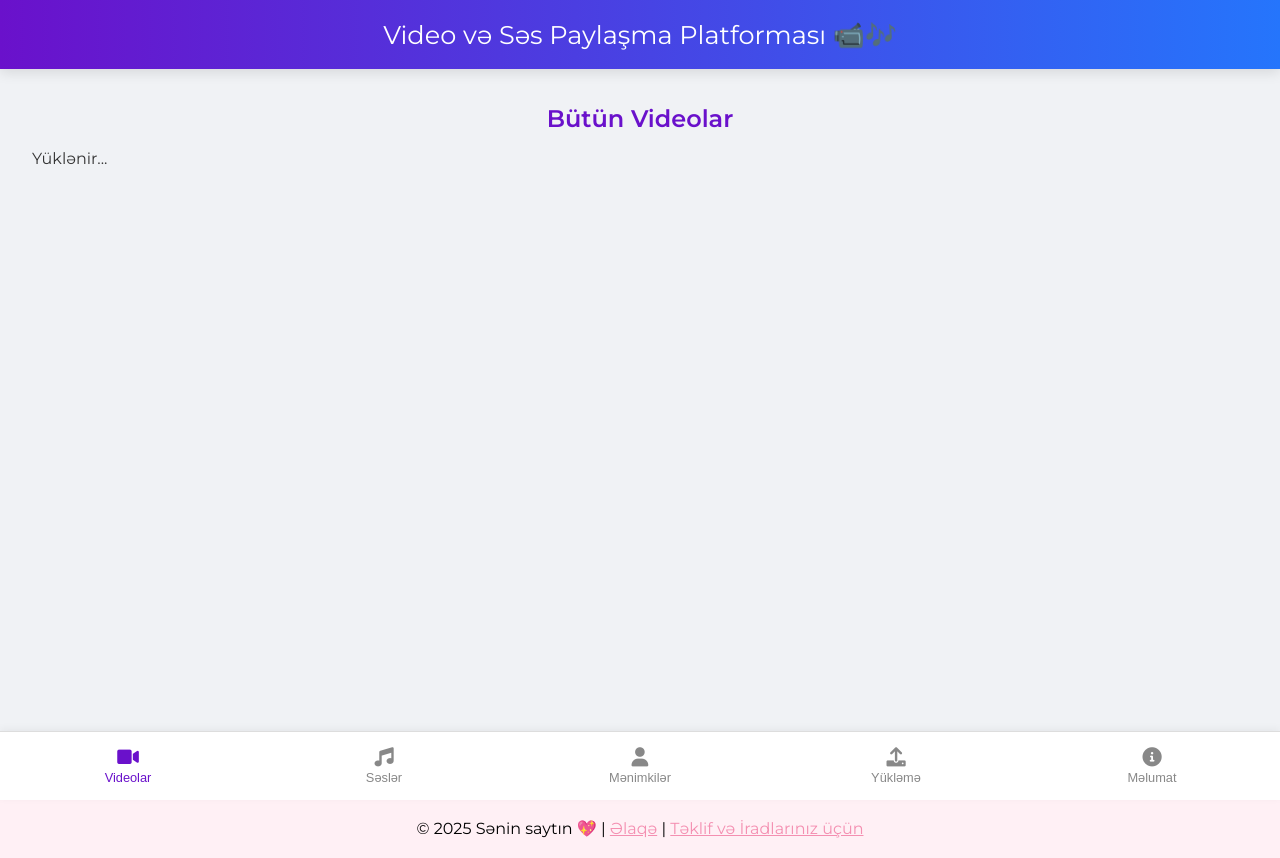
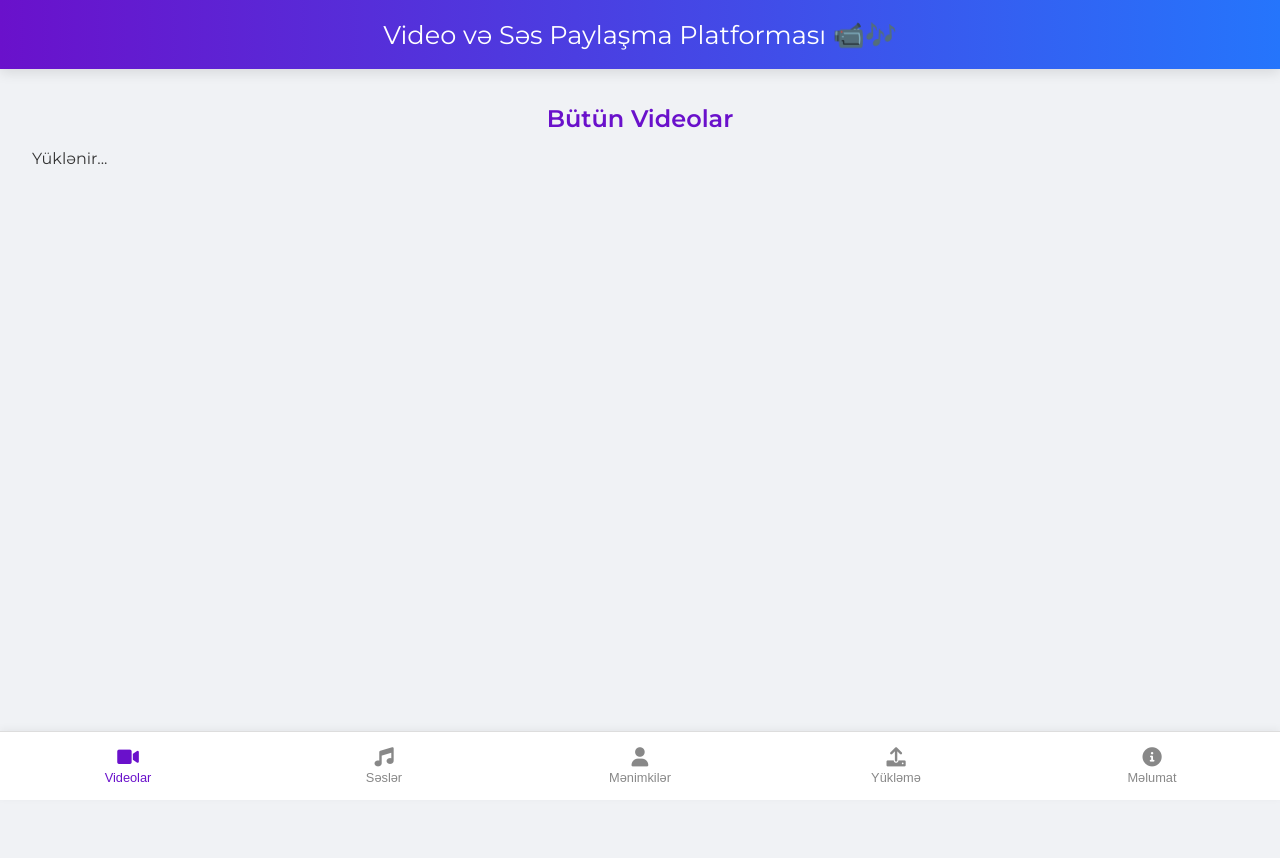
Before and after one commit to EricIsMyHero/ad-gunleri, a plain HTML site: page index.html in a window 1280 px wide. After the commit the page ends 800 px from the top, so only its background shows below. Drawn offline with Linux system fonts and the light colour scheme; no server answers.

Commit message:
Update style.css

```diff
--- a/style.css
+++ b/style.css
@@ -254,21 +254,7 @@ h3 {
     margin-bottom: 1.5rem;
 }
 
-/* Footer */
-footer {
-    margin-top: 80px;
-    padding: 20px 8px;
-    background-color: #fff0f5;
-    color: #000;
-    text-align: center;
-    position: relative;
-    z-index: 1;
-    font-size: 16px;
-}
-footer a {
-    color: #f48fb1;
-    text-decoration: underline;
-}
+
 
 /* Scrollbar stilləri (istəyə bağlı) */
 .page::-webkit-scrollbar {
```
